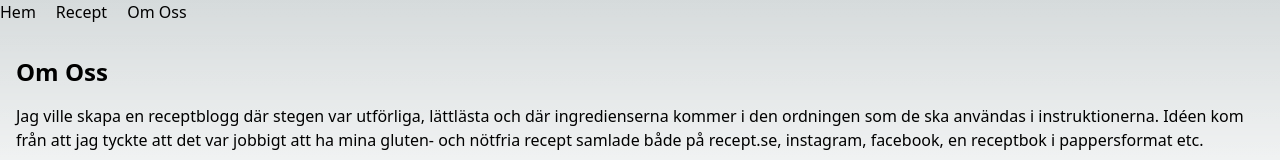
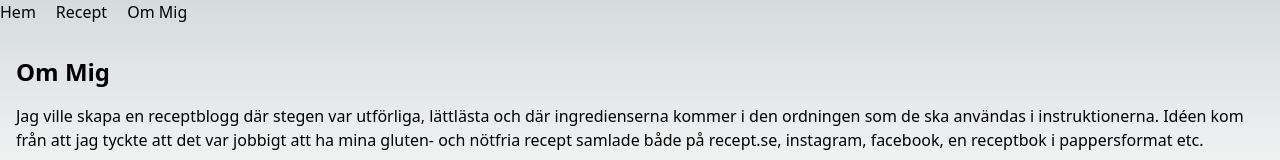
Before and after one commit to Elli2022/receptbok, a Next.js app in the folder frontend/: page /about in a window 1280 px wide. Shown: the top 160 px of the page. Built offline with nearby package versions, Linux system fonts and the light colour scheme.

Commit message:
changed from about us to about me

```diff
--- a/frontend/pages/about.tsx
+++ b/frontend/pages/about.tsx
@@ -9,7 +9,7 @@
     <>
       <Navbar />
       <div className="container mx-auto px-4 py-8">
-        <h1 className="text-2xl font-bold mb-4">Om Oss</h1>
+        <h1 className="text-2xl font-bold mb-4">Om Mig</h1>
         <p>
           Jag ville skapa en receptblogg där stegen var utförliga, lättlästa och
           där ingredienserna kommer i den ordningen som de ska användas i
@@ -17,7 +17,6 @@
           ha mina gluten- och nötfria recept samlade både på recept.se,
           instagram, facebook, en receptbok i pappersformat etc.
         </p>
-        {/* Andra innehållselement här */}
       </div>
       <Footer />
     </>
--- a/frontend/src/app/components/Navbar.tsx
+++ b/frontend/src/app/components/Navbar.tsx
@@ -19,7 +19,7 @@
         </li>
         <li style={{ display: "inline" }}>
           <Link href="/about" style={{ textDecoration: "none" }}>
-            Om Oss
+            Om Mig
           </Link>
         </li>
       </ul>
```
